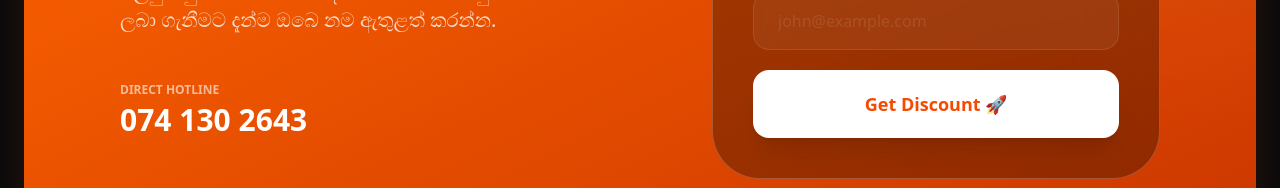
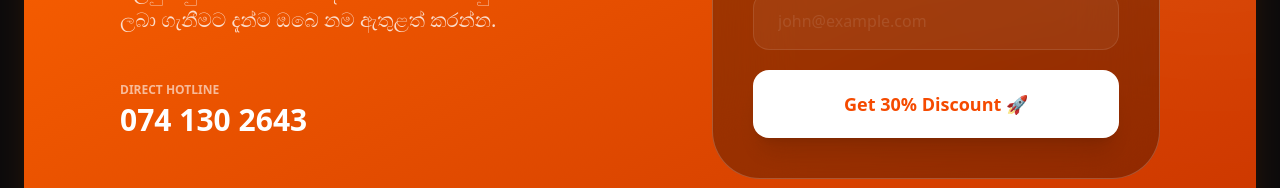
Before and after one commit to peshalajani7-ai/KeltiX-academy, a React (Vite) app: page / in a window 1280 px wide. Shown: the part 2925-3113 px from the top of the page. Built offline with nearby package versions, Linux system fonts and the light colour scheme; no server answers.

Commit message:
Update App.tsx

```diff
--- a/src/App.tsx
+++ b/src/App.tsx
@@ -644,7 +644,7 @@ const Contact = () => {
                 <input name="userEmail" type="email" placeholder="john@example.com" required className="w-full bg-white/5 border border-white/10 rounded-2xl px-6 py-4 text-white placeholder:text-white/10 focus:outline-none focus:border-white/30 transition-all" />
               </div>
               <button type="submit" className="w-full bg-white text-orange-600 font-black py-5 rounded-2xl hover:bg-orange-50 transition-all text-lg shadow-xl">
-                Get Discount 🚀
+                Get 30% Discount 🚀
               </button>
             </form>
           </div>
```
